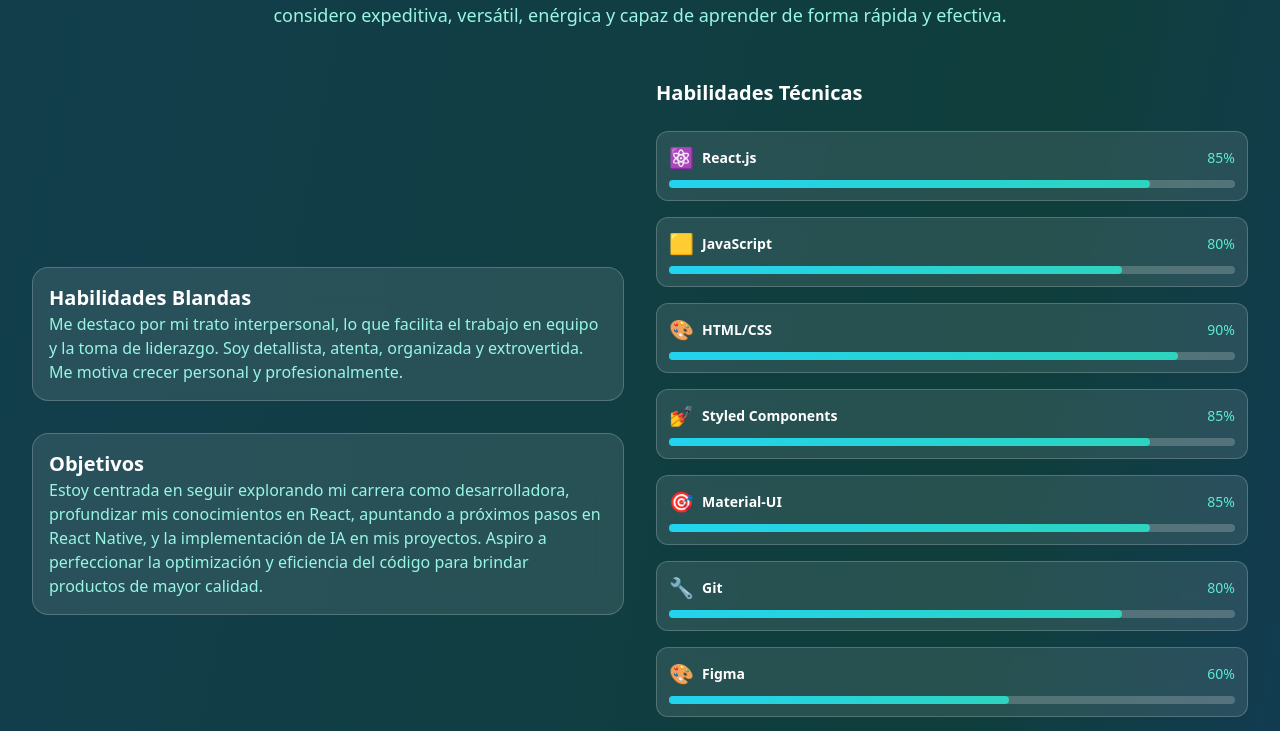
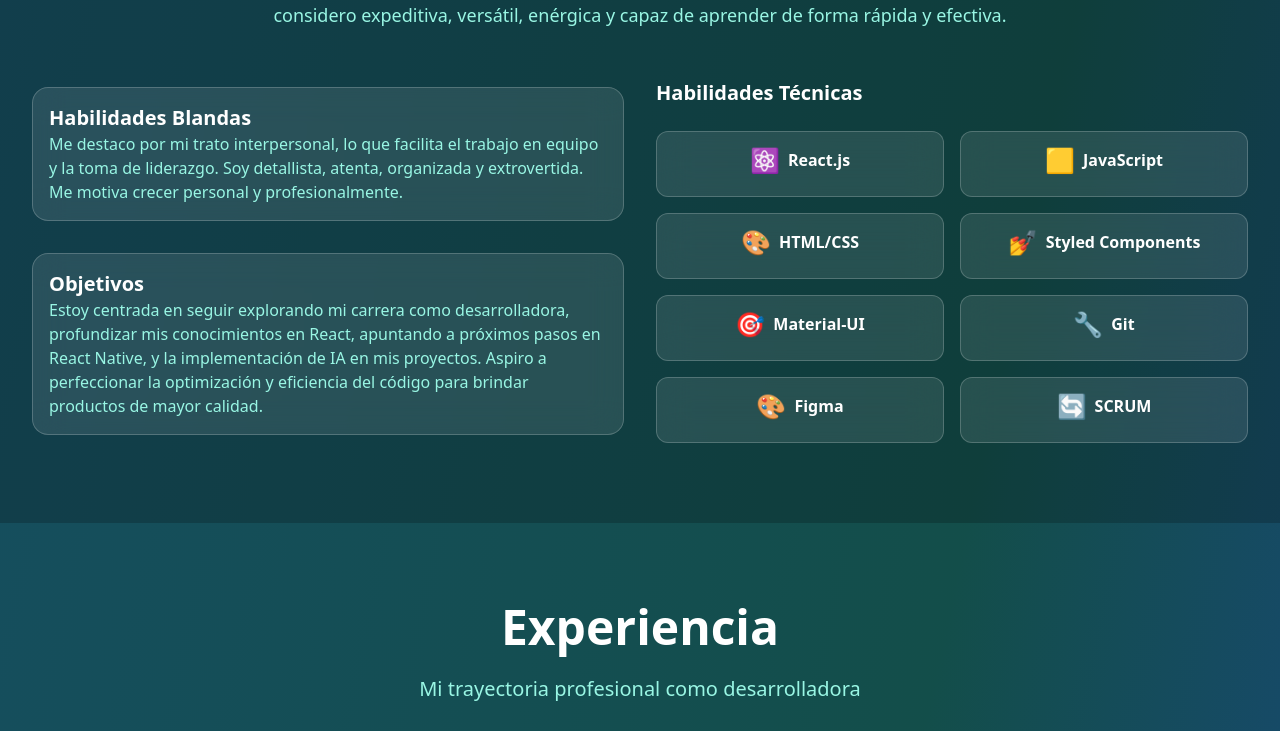
Before and after one commit to Caranfa-Lucia/caranfa-lucia-landing, a React (Vite) app: page / in a window 1280 px wide. Shown: the part 961-1692 px from the top of the page. Built offline with nearby package versions, Linux system fonts and the light colour scheme.

Commit message:
Cambios en habilidades técnicas

```diff
--- a/src/App.jsx
+++ b/src/App.jsx
@@ -40,14 +40,14 @@
   };
 
   const skills = [
-    { name: 'React.js', icon: '⚛️', level: 85 },
-    { name: 'JavaScript', icon: '🟨', level: 80 },
-    { name: 'HTML/CSS', icon: '🎨', level: 90 },
-    { name: 'Styled Components', icon: '💅', level: 85 },
-    { name: 'Material-UI', icon: '🎯', level: 85 },
-    { name: 'Git', icon: '🔧', level: 80 },
-    { name: 'Figma', icon: '🎨', level: 60 },
-    { name: 'SCRUM', icon: '🔄', level: 80 }
+    { name: 'React.js', icon: '⚛️' },
+    { name: 'JavaScript', icon: '🟨' },
+    { name: 'HTML/CSS', icon: '🎨' },
+    { name: 'Styled Components', icon: '💅' },
+    { name: 'Material-UI', icon: '🎯' },
+    { name: 'Git', icon: '🔧' },
+    { name: 'Figma', icon: '🎨' },
+    { name: 'SCRUM', icon: '🔄' }
   ];
 
   const experiences = [
@@ -124,8 +124,8 @@
                       section === 'experience' ? 'Experiencia' :
                         section === 'highlights' ? 'Destacados' :
                           section === 'education' ? 'Educación' :
-                          section === 'certifications' ? 'Certificaciones' :
-                            section === 'projects' ? 'Proyectos' : 'Contacto'}
+                            section === 'certifications' ? 'Certificaciones' :
+                              section === 'projects' ? 'Proyectos' : 'Contacto'}
                 </button>
               ))}
             </div>
@@ -268,21 +268,14 @@
             </div>
             <div className="order-1 lg:order-2">
               <h3 className="text-xl sm:text-2xl font-bold text-white mb-6 sm:mb-8">Habilidades Técnicas</h3>
-              <div className="space-y-4 sm:space-y-5">
+              <div className="w-full grid grid-cols-1 md:grid-cols-2 gap-4">
                 {skills.map((skill, index) => (
-                  <div key={index} className="bg-white/10 backdrop-blur-lg rounded-xl p-3 sm:p-4 border border-white/20 mb-4">
-                    <div className="flex items-center justify-between mb-2">
+                  <div key={index} className="bg-white/10 backdrop-blur-lg rounded-xl p-3 sm:p-4 border border-white/20">
+                    <div className="flex items-center justify-center mb-2">
                       <div className="flex items-center gap-2 sm:gap-3">
-                        <span className="text-xl sm:text-2xl">{skill.icon}</span>
-                        <span className="text-sm sm:text-base text-white font-semibold">{skill.name}</span>
+                        <span className="text-2xl sm:text-3xl">{skill.icon}</span>
+                        <span className="text-base sm:text-lg text-white font-semibold">{skill.name}</span>
                       </div>
-                      <span className="text-sm sm:text-base text-teal-300">{skill.level}%</span>
-                    </div>
-                    <div className="w-full bg-white/20 rounded-full h-2">
-                      <div
-                        className="bg-gradient-to-r from-cyan-400 to-teal-400 h-2 rounded-full transition-all duration-1000"
-                        style={{ width: `${skill.level}%` }}
-                      ></div>
                     </div>
                   </div>
                 ))}
```
